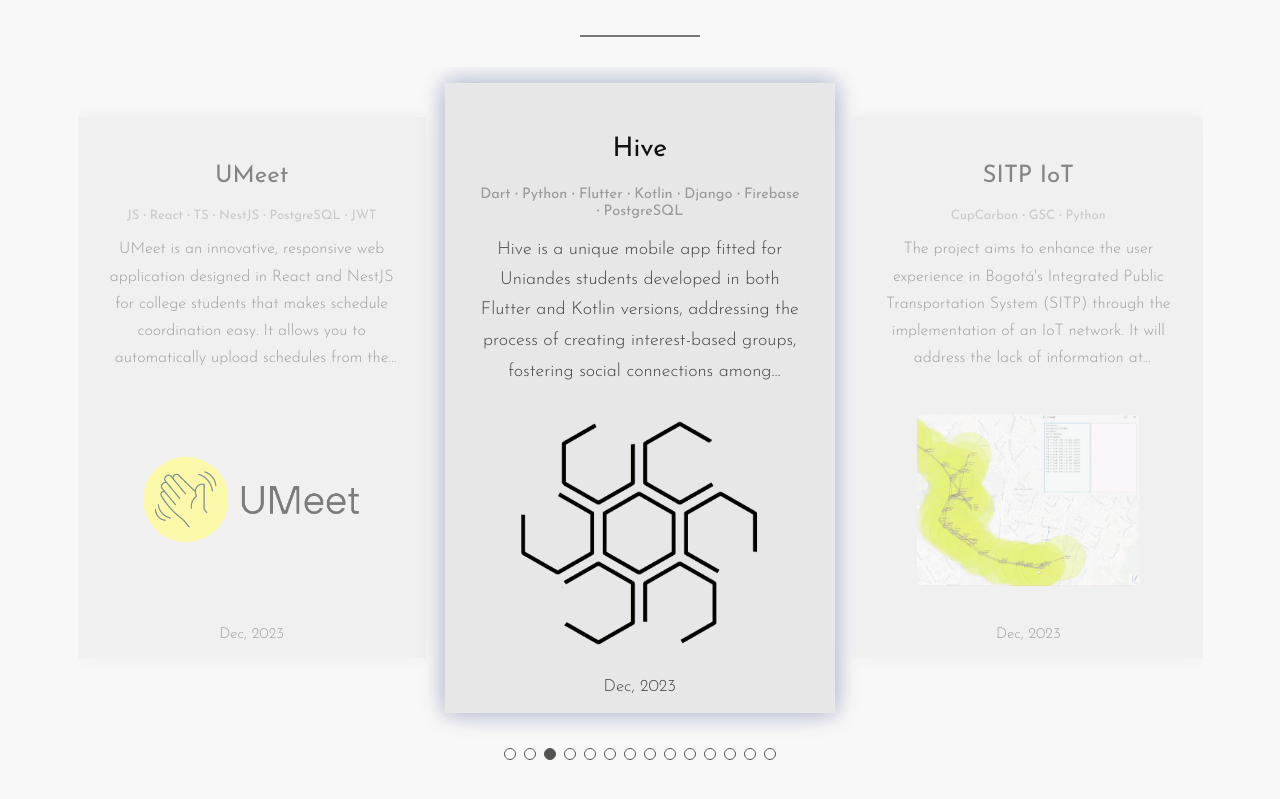
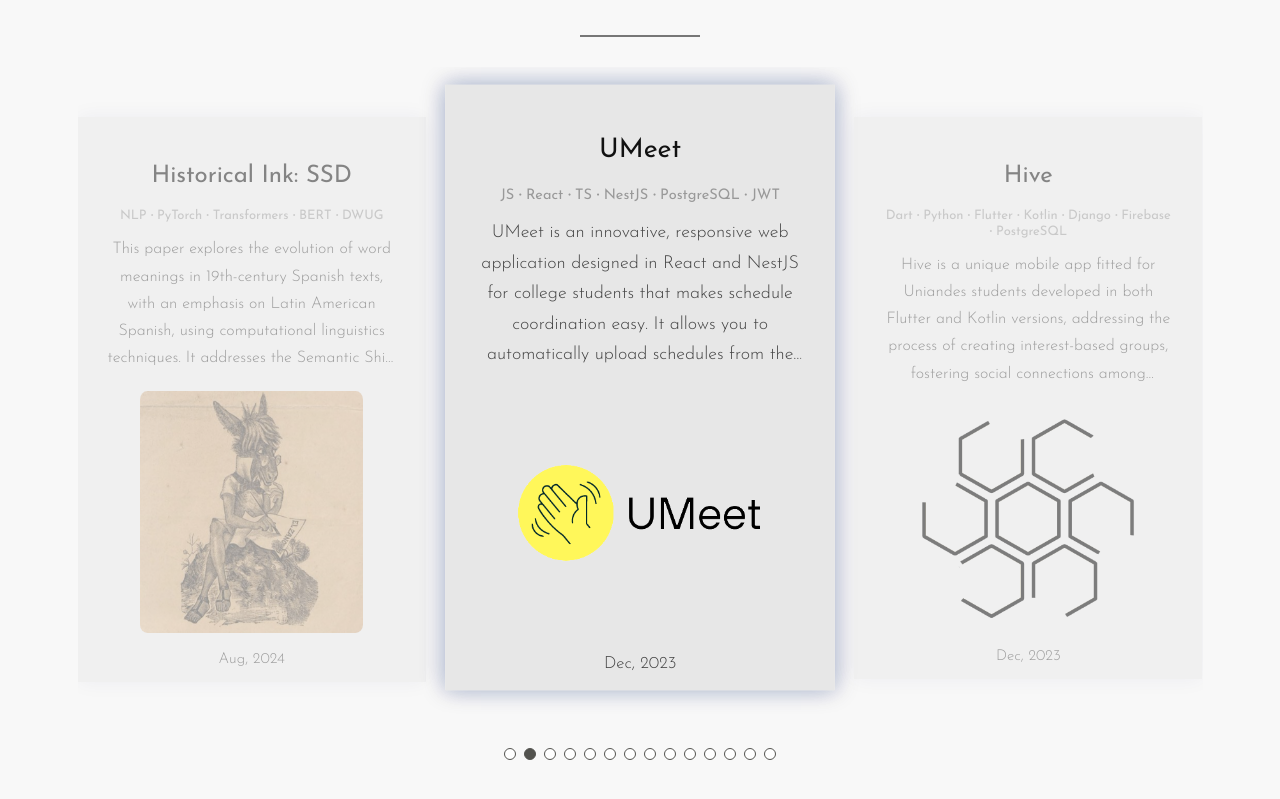
Before and after one commit to t-montes/portfolio, a React (Create React App) app: page / in a window 1280 px wide. Shown: the part 2288-3087 px from the top of the page. Built offline with nearby package versions, Linux system fonts and the light colour scheme.

Commit message:
little general chgs

```diff
--- a/src/Projects/Projects.js
+++ b/src/Projects/Projects.js
@@ -43,7 +43,7 @@ const Projects = () => {
             pauseOnMouseEnter: true,
             disableOnInteraction: true
           }}
-          initialSlide={isPC ? 1 : 0}
+          initialSlide={isPC ? 0 : 0}
           ref={swiperRef}
         >
           {projects.map((project, index) => (
--- a/src/lang/projects.en.json
+++ b/src/lang/projects.en.json
@@ -32,8 +32,8 @@
         },
         "icon": "./img/projects/SSD/logo.jpg",
         "images": [
+            "./img/projects/SSD/pipeline.png",
             "./img/projects/SSD/corpus.png",
-            "./img/projects/SSD/pipeline.png",
             "./img/projects/SSD/muj.png",
             "./img/projects/SSD/dwugs.png"
         ]
```
